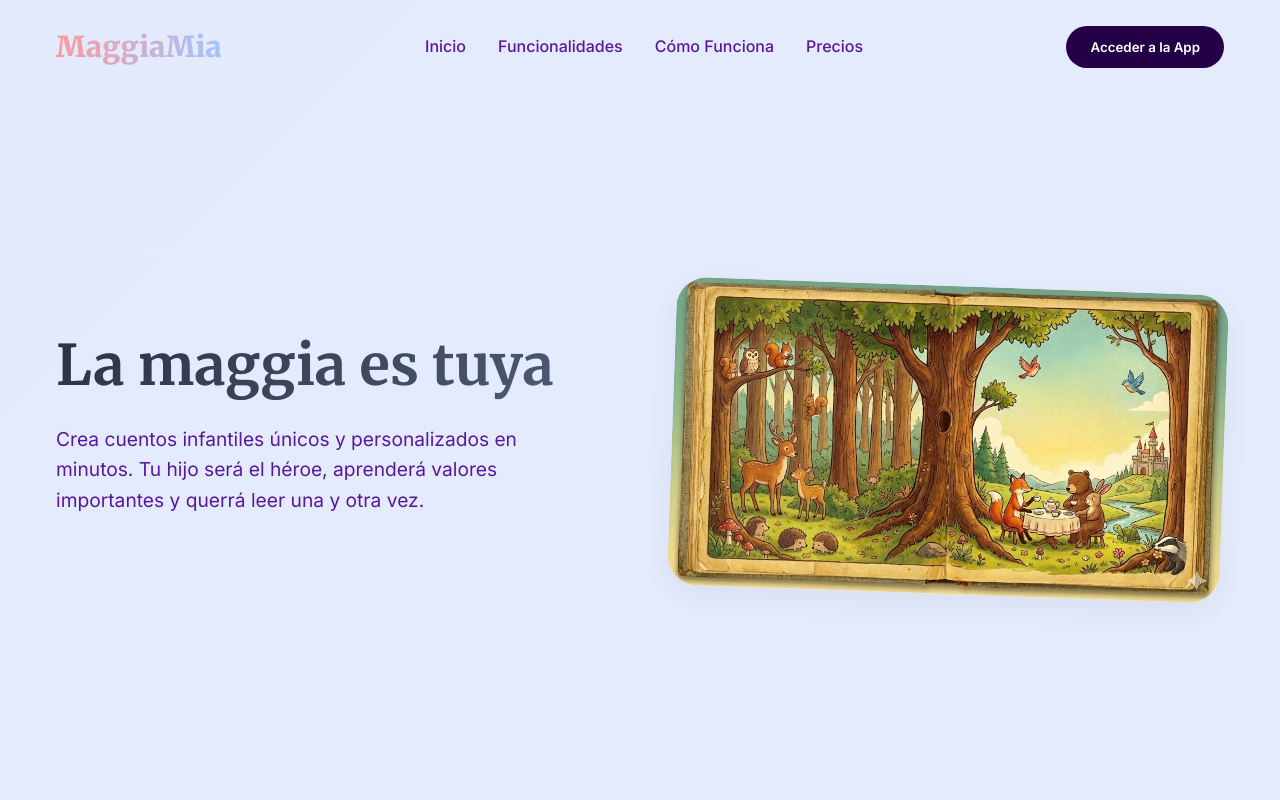
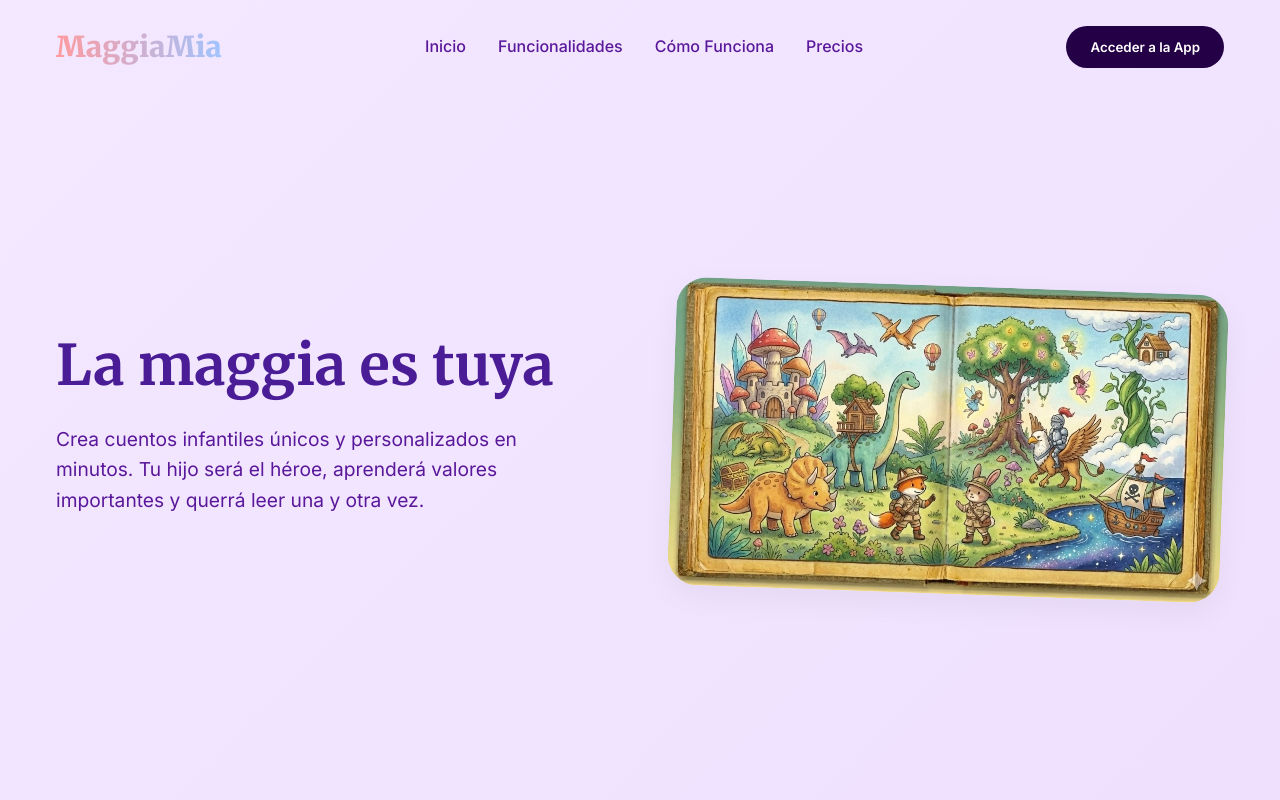
Before and after one commit to vlueklue/maggiamiapagina, a React (Vite) app: page / in a window 1280 px wide. Shown: the top 800 px of the page. Built offline with nearby package versions, Linux system fonts and the light colour scheme.

Commit message:
Refine visuals: Lilac gradient background, new Fantasy Hero image, text contrast adjustment

```diff
--- a/src/components/Hero.css
+++ b/src/components/Hero.css
@@ -21,9 +21,8 @@
     font-size: 3.5rem;
     line-height: 1.2;
     margin-bottom: 1.5rem;
-    background: linear-gradient(135deg, #2d3142 0%, #4f5d75 100%);
-    -webkit-background-clip: text;
-    -webkit-text-fill-color: transparent;
+    color: #4a1d96;
+    /* Darker Purple for contrast */
 }
 
 .hero-text p {
--- a/src/components/Hero.jsx
+++ b/src/components/Hero.jsx
@@ -1,6 +1,6 @@
 import React from 'react';
 import './Hero.css';
-import heroImg from '../assets/hero-storybook.jpg';
+import heroImg from '../assets/hero-fantasy.jpg';
 
 const Hero = () => {
     return (
--- a/src/index.css
+++ b/src/index.css
@@ -43,7 +43,8 @@
 body {
   font-family: var(--font-body);
   color: var(--color-text-main);
-  background: linear-gradient(135deg, #e2eafc 0%, #edf2fb 100%);
+  background: linear-gradient(135deg, #f3e8ff 0%, #e0c3fc 100%);
+  /* Light Lilac Gradient */
   line-height: 1.6;
   overflow-x: hidden;
 }
```
Also changed, not shown: src/assets/hero-fantasy.jpg (added).
